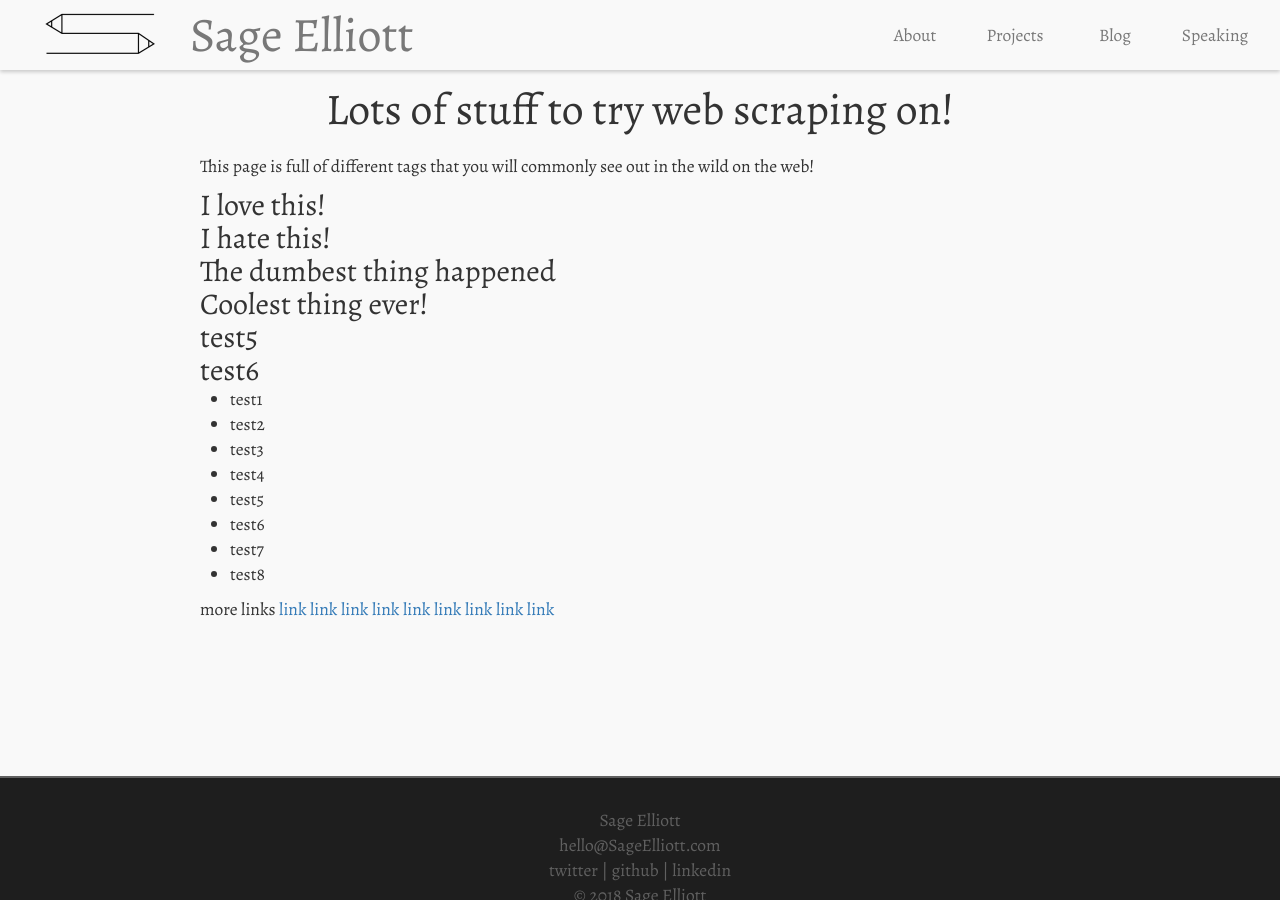
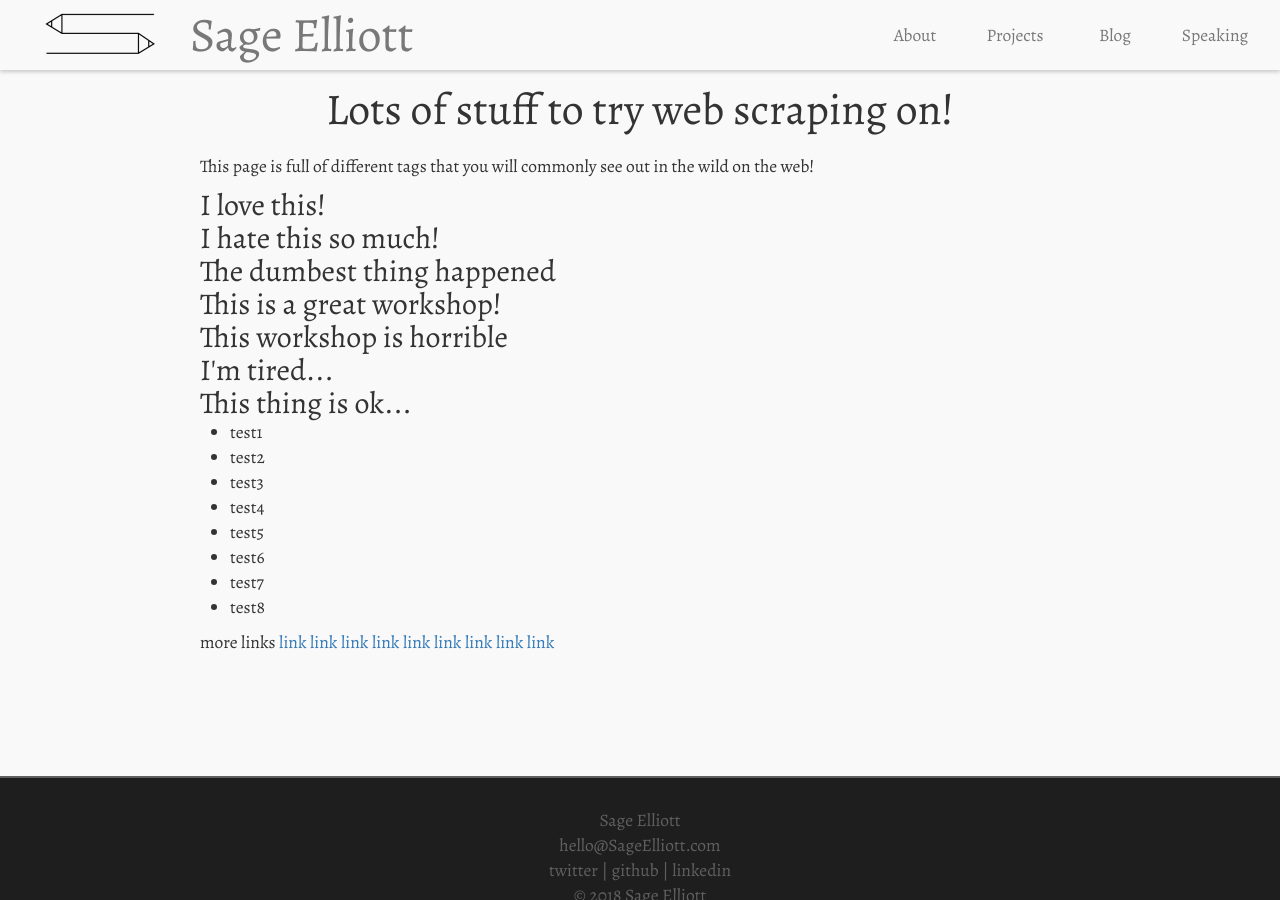
Before and after one commit to sagecodes/sage-blog, a Jekyll site: the page built from scrape-example-page.html, in a window 1280 px wide. Built offline with Jekyll 4.4.1, drawn with Linux system fonts in a browser that asks for light colours; nearby versions of some CDN libraries; some web fonts are replaced.

Commit message:
add headlines

```diff
--- a/scrape-example-page.html
+++ b/scrape-example-page.html
@@ -11,11 +11,12 @@ permalink: /scrape/
     out in the wild on the web!</p>
 
 <h2 class="headline">I love this!</h2>
-<h2 class="headline">I hate this!</h2>
+<h2 class="headline">I hate this so much!</h2>
 <h2 class="headline">The dumbest thing happened</h2>
-<h2 class="headline">Coolest thing ever!</h2>
-<h2 class="headline">test5</h2>
-<h2 class="headline">test6</h2>
+<h2 class="headline">This is a great workshop!</h2>
+<h2 class="headline">This workshop is horrible</h2>
+<h2 class="headline">I'm tired...</h2>
+<h2 class="headline">This thing is ok...</h2>
 
 
 <ul>
```
